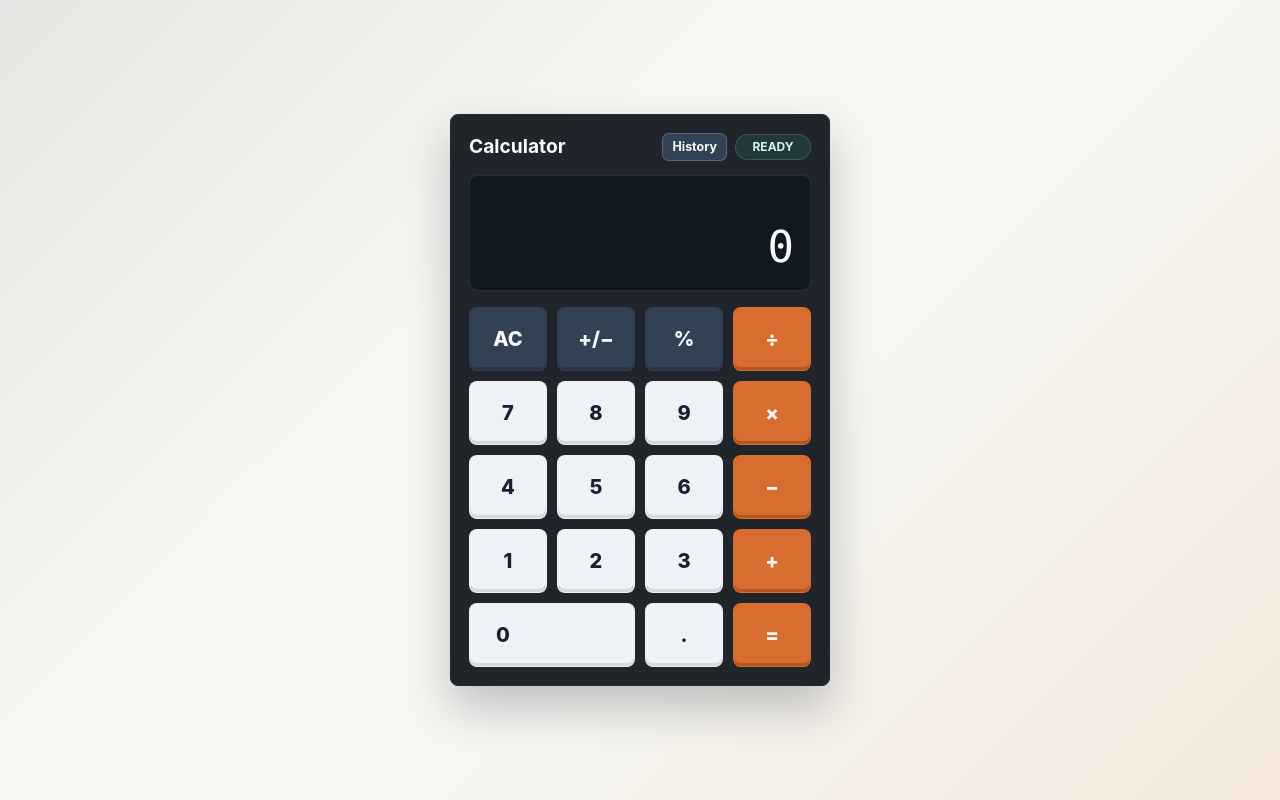
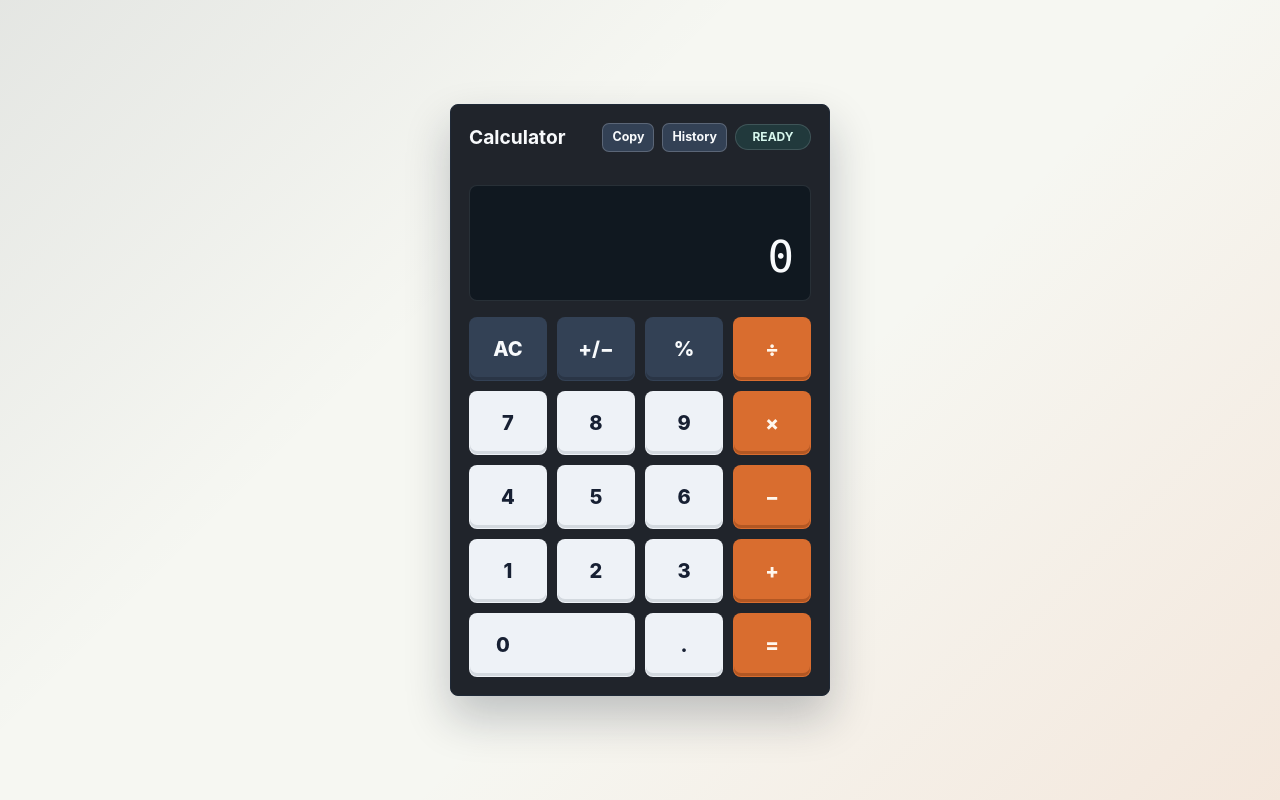
Before and after one commit to mir827/calculator-app, a React (Vite) app: page / in a window 1280 px wide. Built offline with nearby package versions, Linux system fonts and the light colour scheme.

Commit message:
Add calculation replay and copy

```diff
--- a/src/App.css
+++ b/src/App.css
@@ -225,3 +225,5 @@
 .calculator__history li button strong { color: #f8fafc; font-family: var(--mono); }
 .calculator__history time { grid-column: 1 / -1; margin-top: 4px; color: #94a3b8; font-size: .7rem; }
 .calculator__history p { margin: 0; padding: 18px 12px; color: #94a3b8; font-size: .88rem; }
+
+.calculator__copy-status { min-height: 1rem; margin: -4px 0 7px; color: #a7f3d0; font-size: .72rem; font-weight: 700; text-align: right; }
--- a/src/App.jsx
+++ b/src/App.jsx
@@ -82,10 +82,10 @@ function calculatorReducer(state, action) {
       const result = calculate(state.storedValue, state.operator, rightValue)
       if (result.error) return withCalculationError(result.error)
       const output = formatNumber(result.value)
-      return { ...initialState, displayValue: output, waitingForOperand: true, lastCalculation: { id: crypto.randomUUID(), expression: `${formatNumber(state.storedValue)} ${OPERATORS[state.operator].symbol} ${formatNumber(rightValue)}`, result: output, timestamp: Date.now() } }
+      return { ...initialState, displayValue: output, waitingForOperand: true, lastCalculation: { id: crypto.randomUUID(), expression: `${formatNumber(state.storedValue)} ${OPERATORS[state.operator].symbol} ${formatNumber(rightValue)}`, result: output, leftValue: state.storedValue, operator: state.operator, rightValue, timestamp: Date.now() } }
     }
     case 'clear': return initialState
-    case 'restore': return { ...initialState, displayValue: action.value, waitingForOperand: true }
+    case 'restore': return action.operator ? { ...initialState, displayValue: formatNumber(action.rightValue), storedValue: action.leftValue, operator: action.operator, waitingForOperand: false } : { ...initialState, displayValue: action.value, waitingForOperand: true }
     case 'backspace': {
       if (state.error) return initialState
       if (state.waitingForOperand) return state
@@ -114,6 +114,7 @@ function App() {
   const [state, dispatch] = useReducer(calculatorReducer, initialState)
   const [history, setHistory] = useState(loadHistory)
   const [historyOpen, setHistoryOpen] = useState(false)
+  const [copyStatus, setCopyStatus] = useState('')
   const activeOperator = state.operator ? OPERATORS[state.operator] : null
   const expressionValue = activeOperator && state.storedValue !== null ? `${formatNumber(state.storedValue)} ${activeOperator.symbol}` : ''
   const displayClassName = ['calculator__display', state.displayValue.length > 12 ? 'calculator__display--compact' : '', state.error ? 'calculator__display--error' : ''].filter(Boolean).join(' ')
@@ -140,17 +141,36 @@ function App() {
   }, [])
 
   function clearHistory() { localStorage.removeItem(HISTORY_KEY); setHistory([]) }
-  function selectHistory(item) { dispatch({ type: 'restore', value: item.result }); setHistoryOpen(false) }
+  function selectHistory(item) { dispatch({ type: 'restore', value: item.result, leftValue: item.leftValue, operator: item.operator, rightValue: item.rightValue }); setHistoryOpen(false) }
+  async function copyResult() {
+    try {
+      await navigator.clipboard.writeText(state.displayValue)
+      setCopyStatus('Copied')
+    } catch {
+      const textArea = document.createElement('textarea')
+      textArea.value = state.displayValue
+      textArea.style.position = 'fixed'
+      textArea.style.opacity = '0'
+      document.body.appendChild(textArea)
+      textArea.select()
+      const copied = document.execCommand('copy')
+      textArea.remove()
+      setCopyStatus(copied ? 'Copied' : 'Copy failed')
+    }
+    window.setTimeout(() => setCopyStatus(''), 1600)
+  }
 
   return <main className="calculator-page">
     <section className="calculator" aria-label="Calculator">
       <div className="calculator__header">
         <h1>Calculator</h1>
         <div className="calculator__header-actions">
+          <button type="button" className="calculator__history-toggle" onClick={copyResult}>Copy</button>
           <button type="button" className="calculator__history-toggle" onClick={() => setHistoryOpen((open) => !open)} aria-expanded={historyOpen} aria-controls="calculation-history">History{history.length ? ` (${history.length})` : ''}</button>
           <div className="calculator__status" aria-hidden="true">{activeOperator?.label ?? 'Ready'}</div>
         </div>
       </div>
+      <p className="calculator__copy-status" aria-live="polite">{copyStatus}</p>
       <div className="calculator__screen">
         <div className="calculator__expression" aria-hidden="true">{expressionValue || '\u00a0'}</div>
         <output className={displayClassName} aria-live="polite" aria-atomic="true">{state.displayValue}</output>
```
